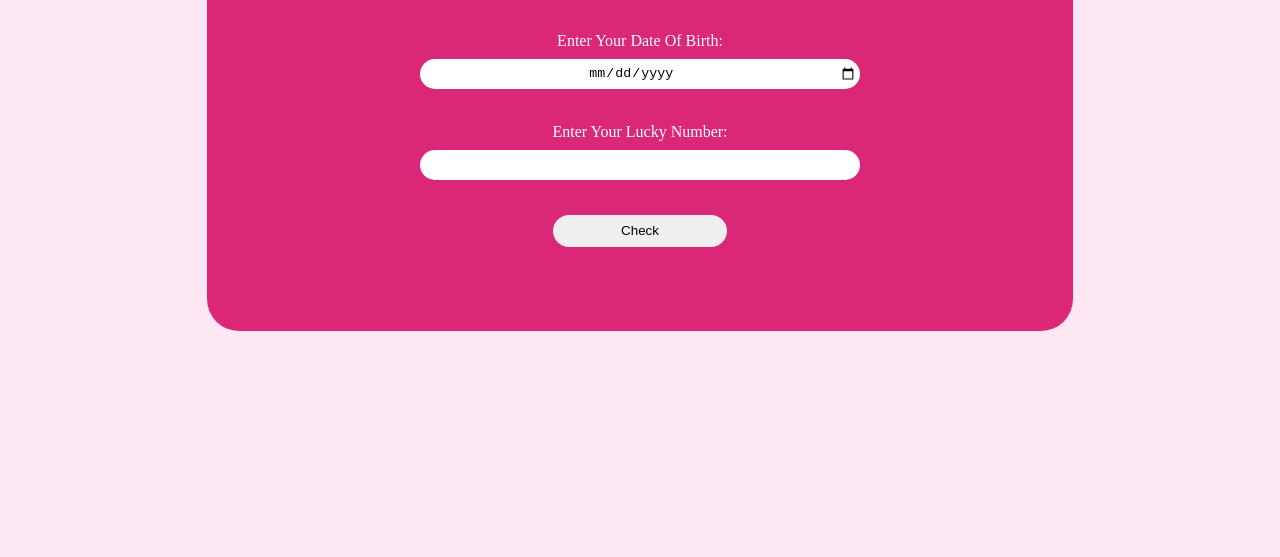
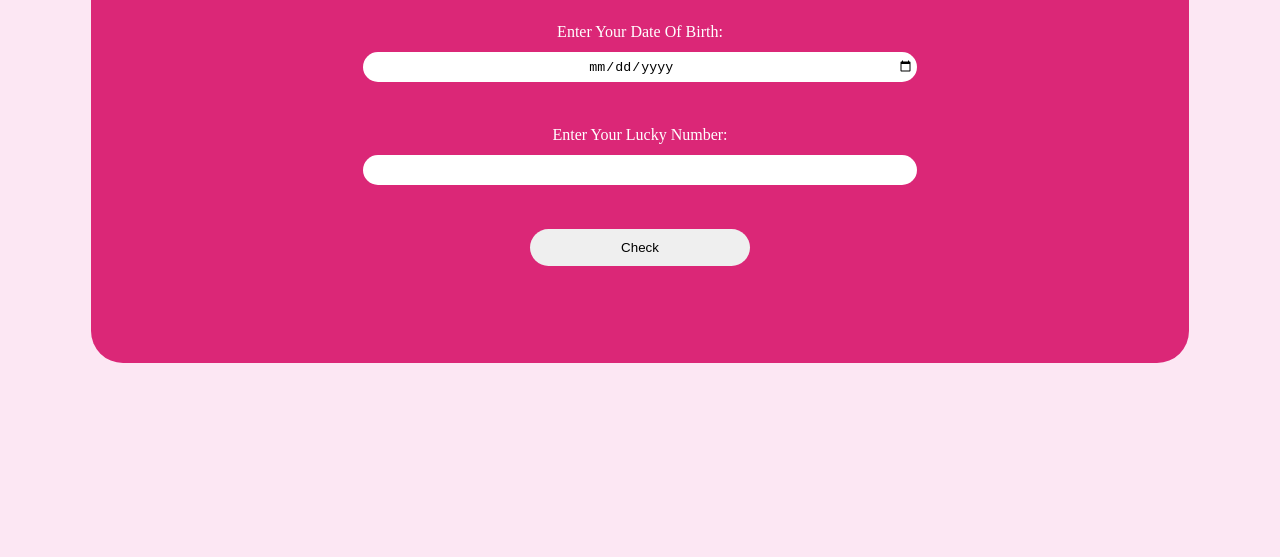
Before and after one commit to anupamrana200/Is_Your_birthday_lucky_Using_vanila_javaScript, a plain HTML site: page index.html in a window 1280 px wide. Shown: the part 243-800 px from the top of the page. Drawn offline with Linux system fonts and the light colour scheme.

Commit message:
margin fixing for small device

```diff
--- a/main.css
+++ b/main.css
@@ -1,5 +1,5 @@
 *{
-    margin: 4%;
+    margin: 3%;
     padding: 0px;
 }
 
@@ -8,7 +8,8 @@
     display: flex;
     flex-direction: column;
     margin: auto;
-    width:80%;
+    max-width:97%;
+    min-width: 70%;
     background-color: #db2777;
     border-radius: 2rem;
 }
```
